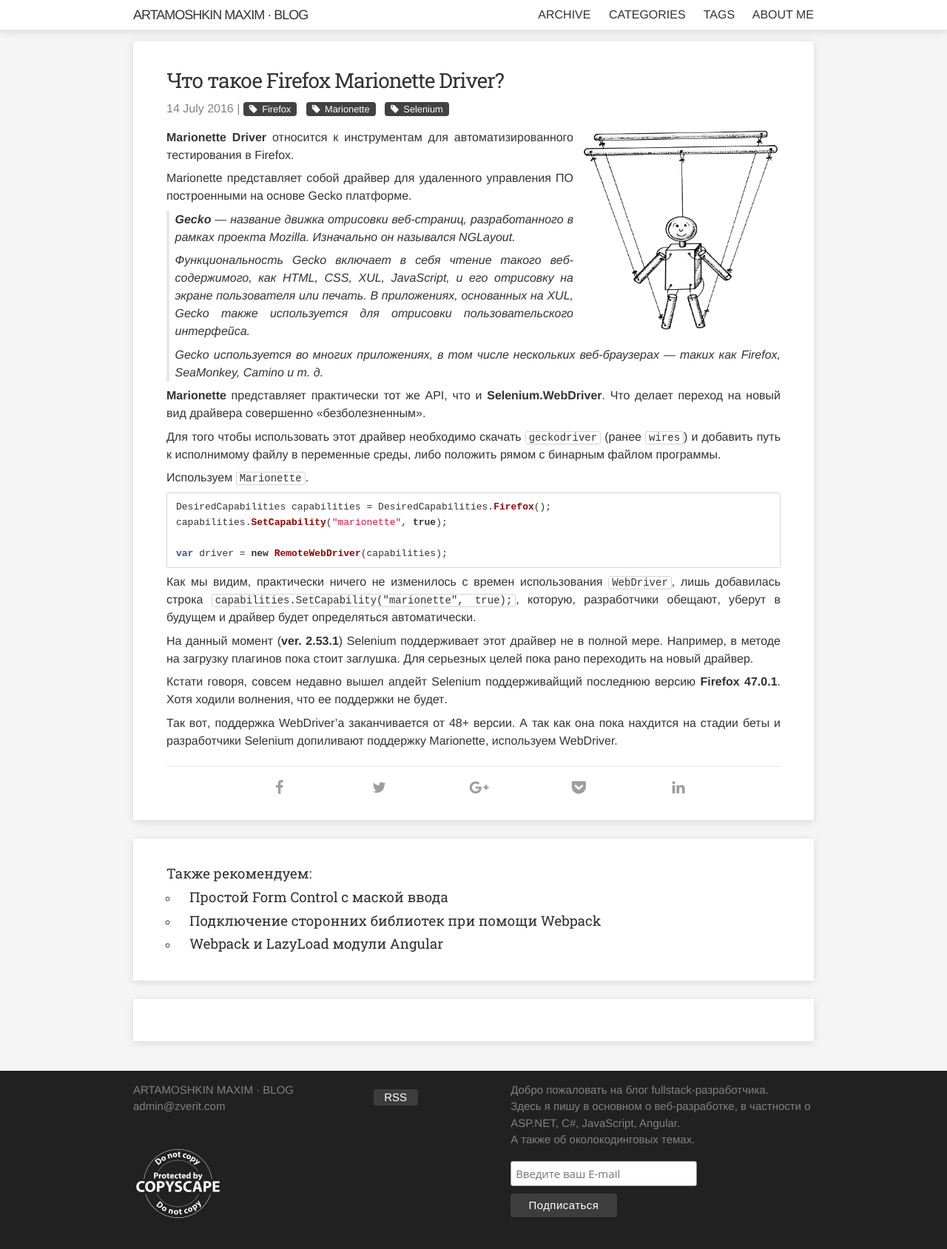
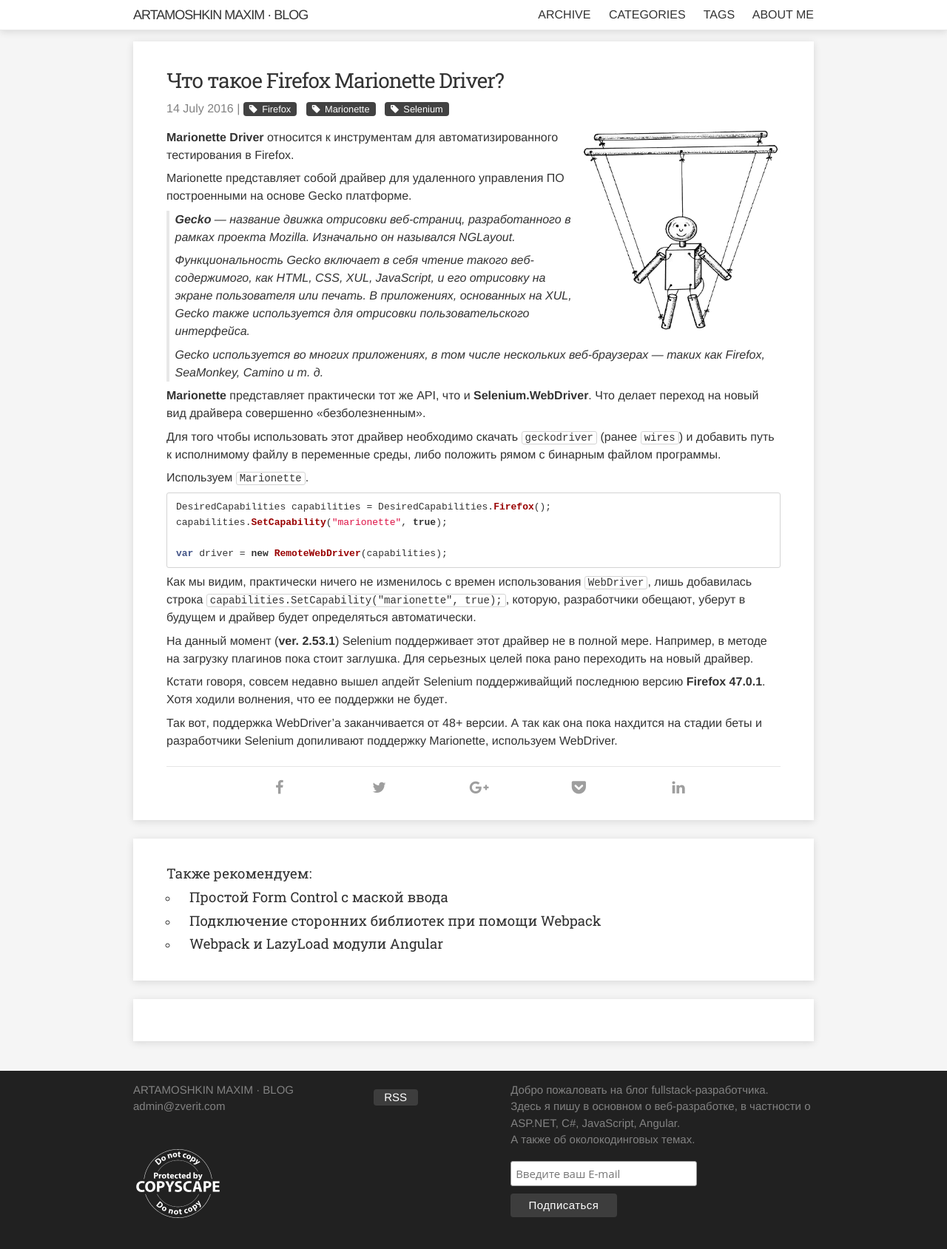
Before and after one commit to martamoshkin/blog.zverit.com, a Jekyll site: the page built from _posts/2016-7-15-what-is-firefox-marionette-driver.md, in a window 1280 px wide. Shown: the whole page at 74% size. Built offline with Jekyll 4.4.1, drawn with Linux system fonts in a browser that asks for light colours; comment, search, counter and statistics services are not loaded.

Commit message:
non justify. mobile padding

```diff
--- a/_sass/_layout.scss
+++ b/_sass/_layout.scss
@@ -186,7 +186,7 @@
 
 @include media-query($on-palm) {
 	article, .arcives, .expo-section, #disqus_thread {
-  		padding: 35px 25px 22px 25px;
+  		padding: 35px 20px 22px 20px;
 	}
 }
 
@@ -229,7 +229,7 @@
 @include media-query($on-palm) {
 	.post-list{
 		> li {
-			padding: 15px 25px 22px 25px;
+			padding: 15px 20px 22px 20px;
 		}
 	}
 }
@@ -316,7 +316,6 @@
   margin-bottom: $spacing-unit;
   padding-bottom: $spacing-unit;
   border-bottom: 1px solid rgba(0,0,0,0.1);
-  text-align: justify;
 
   h2 {
     font-size: 32px;
@@ -473,6 +472,7 @@
 	    border-radius: 2px;
 	    text-align: initial;
 	    vertical-align: top;
+
 	    height: 30px;
 	    color: #444;
 	    font-size: 1.2rem;
```
